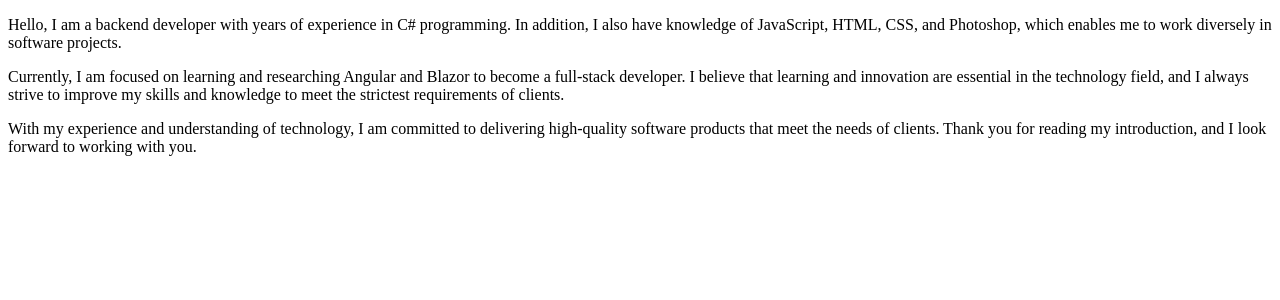
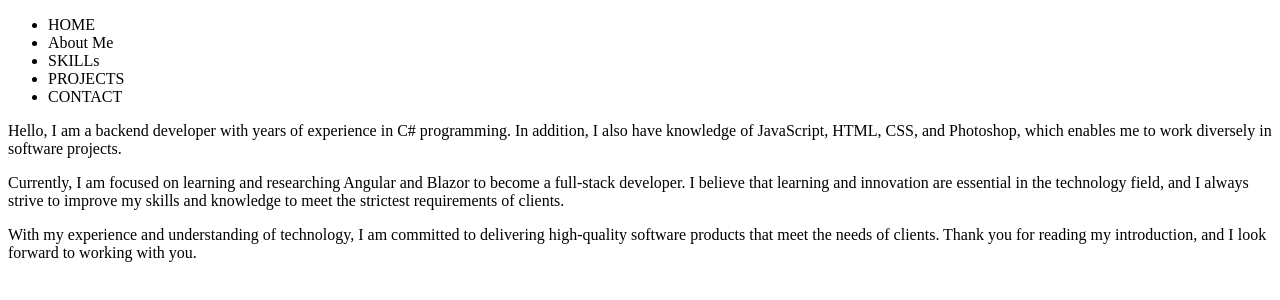
Before and after one commit to phuonglamVinaTakeuchi/porfolio, a plain HTML site: page Index.html in a window 1280 px wide. Drawn offline with Linux system fonts and the light colour scheme.

Commit message:
add init layout

```diff
--- a/Index.html
+++ b/Index.html
@@ -9,6 +9,16 @@
 </head>
 
 <body>
+    <nav>
+        <Ul>
+            <li>HOME</li>
+            <li>About Me</li>
+            <li>SKILLs</li>
+            <li>PROJECTS</li>
+            <li>CONTACT</li>
+        </Ul>
+    </nav>
+    <!--Home-->
     <div>
         <p>Hello, I am a backend developer with years of experience in C# programming. In addition, I also have
             knowledge of JavaScript, HTML, CSS, and Photoshop, which enables me to work diversely in software projects.
@@ -23,6 +33,10 @@
             working with you.</p>
         </p>
     </div>
+    <!--About me-->
+    <!--Skills-->
+    <!--Projects-->
+    <!--Contact-->
 </body>
 
 </html>
```
